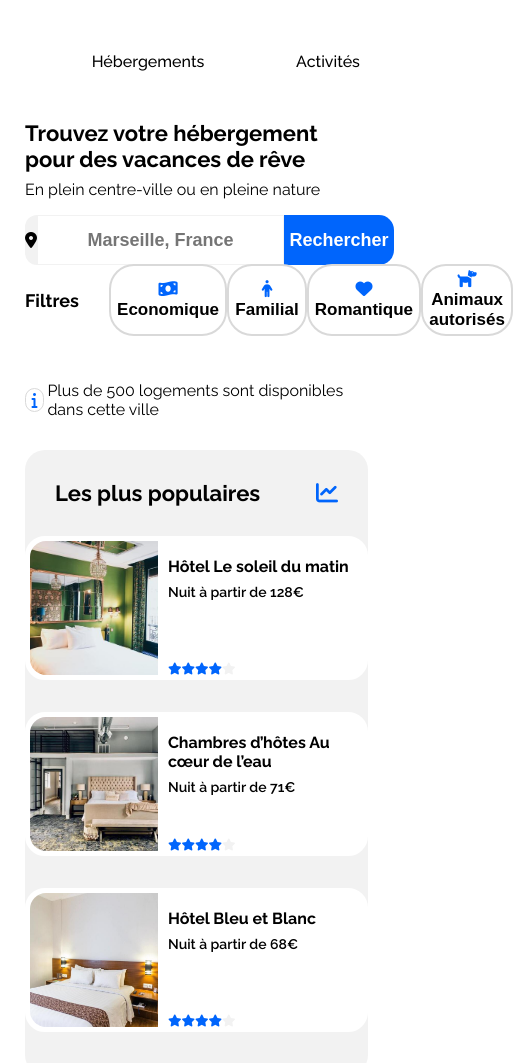
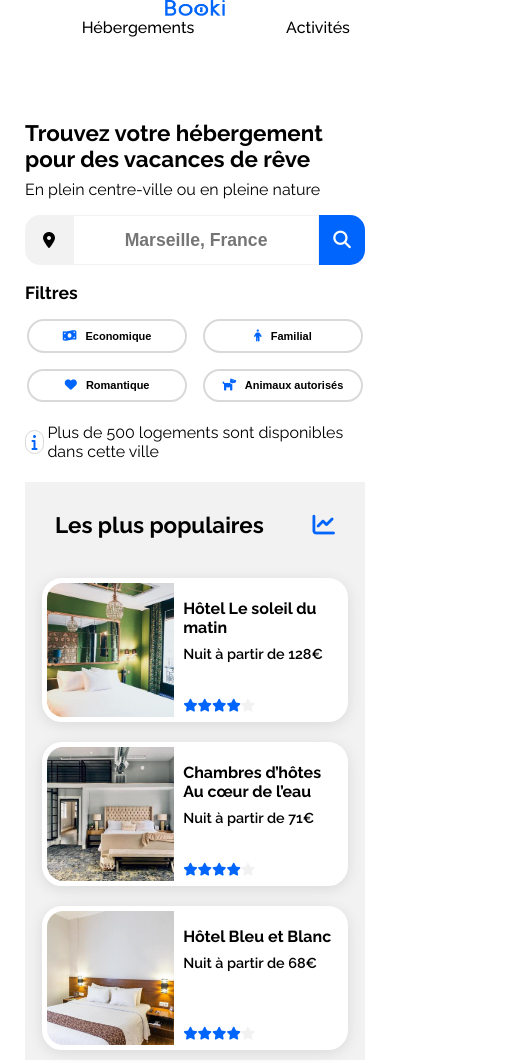
Before and after one commit to ELME37/Projet_Booki, a plain HTML site: page index.html in a window 390 px wide. Shown: the top 1063 px of the page, 513 px wide, since content can reach past the window. Drawn offline with Linux system fonts and the light colour scheme.

Commit message:
Finalité HTML et CSS + début responsive

```diff
--- a/CSS/styless.css
+++ b/CSS/styless.css
@@ -14,7 +14,7 @@ html, body{
     padding: 0;
     font-family: 'Raleway', Arial, sans-serif;
     font-weight: 400;
-    font-size: 16px;
+    font-size: 1em;
 
 }
 
@@ -88,8 +88,8 @@ ul{
 .navigation-list__item{
     display: block;
     height: 100%;
-    width:114px;
-    margin:0 0 0 66px;
+    width: 114px;
+    margin: 0 0 0 66px;
     padding: 50px 0 0 0;
     border-top:2px solid transparent;
 }
@@ -102,7 +102,7 @@ ul{
     display: block;
     text-align: center;
     width: 100%;
-    font-size: 16px;
+    font-size: 1em;
     font-weight: 500;
 }
 
@@ -121,13 +121,13 @@ ul{
 }
 
 .search-header__title{
-    font-size: 22px;
+    font-size: 1.4em;
     font-weight: 700;
     margin: 0%;
 }
 
 .search-header__subtitle{
-    font-size: 16px;
+    font-size: 1em;
     margin-top: 8px;
 }
 
@@ -147,7 +147,7 @@ ul{
 }
 
 #votre_recherche{
-    font-size: 18px;
+    font-size: 1.1em;
     font-weight: 700;
     text-align:center;
     border: 1px var(--color-gray) solid;
@@ -156,44 +156,59 @@ ul{
 .search-button{
     background-color: var(--color-blue1);
     color: #FFFFFF;
-    font-size: 18px;
+    font-size: 1.1em;
     font-weight: 700;
     padding: 1%;
     border-radius: 0px 15px 15px 0px;
     border-color: transparent;
+}
+
+.search-button:hover{
+    transform: scale(1.1);
+    background-color: #FFFFFF;
+    color: var(--color-blue1);
+    border: 2px var(--color-blue1) solid;
+    box-shadow: 0px 0px 5px var(--color-blue1);
+}
+
+.fa-magnifying-glass{
+    display: none;
 }
 /*#endregion Search */
 /*#region Filter */
 
 .filter{
     display: flex;
-    height: 100px;
     align-items: center;
+    margin-top: 2em;
+    gap: 1em;
 }
 
 .filter-title{
-    font-size: 18px;
+    font-size: 1.1em;
     font-weight: 700;
-    margin-right: 30px ;
+    margin: 0;
 }
 
 .filter-list{
     display: flex;
-    justify-content: space-between;
-    width: 60%;
+    align-items: center;
+    gap: 1em;
 }
 
 .filter-list__item{
-    font-size: 17px;
+    font-size: 1.1em;
     font-weight: 700;
     border-radius: 25px;
     background-color: #FFFFFF;
     border: 2px var(--color-gray2) solid;
-    padding: 2% 3%;
+    padding: 0.8em;
 }
 
 .filter-list__item i{
+    font-size: 1.1em;
     color: var(--color-blue1);
+    padding-right: 0.5em;
 }
 
 .filter-list :hover{
@@ -205,7 +220,7 @@ ul{
 .info{
     display: flex;
     align-items: center;
-    height: 100px;
+    height: 80px;
 }
 
 .info-icon{
@@ -241,7 +256,7 @@ ul{
     align-items: center;
     width: calc(100% - 60px);
     margin: 30px;
-    font-size: 22px;
+    font-size: 1.4em;
     font-weight: 700;
 }
 
@@ -252,16 +267,19 @@ ul{
 }
 
 .lodging-card{
+    width: 30%;
     margin-bottom: 30px;
     background-color: #FFFFFF;
     border: 5px #FFFFFF solid;
     border-radius: 20px;
+    padding-bottom: 0.8em;
+    box-shadow: 0px 3px 15px rgba(0, 0, 0, 0.1);
 }
 
 .lodging-card__figure{
-    width: 246px;
+    width: 100%;
     height: 124px;
-    border-radius: 16px;
+    border-radius: 16px 16px 0 0;
     justify-content: center;
     align-items: center;
     position: relative;
@@ -282,24 +300,28 @@ ul{
 }
 
 .lodging-card__title{
-    font-size: 16px;
+    font-size: 1em;
     font-weight: 700;
     margin-bottom: 0;
     margin-top: 8px;
 }
 
 .lodging-card__price{
-    font-size: 14px;
+    font-size: 0.9em;
     font-weight: 600;
     margin-bottom: 0;
     margin-top: 8px;
 }
 
 .display{
-    font-size: 18px;
+    font-size: 1.1em;
     font-weight: 700;
     border: transparent;
     margin-left: 3%;
+}
+
+.display:hover{
+    text-decoration: underline;
 }
 
 .section--lodging__popular{
@@ -325,17 +347,20 @@ ul{
     flex-direction: column;
     justify-content: center;
     align-items: center;
+
 }
 
 .lodging__popular-card{
     display: flex;
     margin-bottom: 32px;
-    width: 343px;
+    width: calc(100% - 60px);
     height: 144px;
     background-color: #ffffff;
     justify-content: center;
     border-radius: 20Px;
     border: 5px #ffffff solid;
+    box-shadow: 0px 3px 15px rgba(0, 0, 0, 0.1);
+
 }
 
 .lodging__popular-card__figure{
@@ -363,16 +388,17 @@ ul{
     flex-direction:column;
     justify-content: space-between;
     width: calc(100% - 124px);
+    padding-bottom: 0.3em;
 }
 
 .lodging__popular-card__title{
-    font-size: 16px;
+    font-size: 1em;
     font-weight: 700;
     margin-bottom: 0;
 }
 
 .lodging__popular-card__price{
-    font-size: 14px;
+    font-size: 0.9em;
     font-weight: 600;
     margin-bottom: 0px;
     margin-top: 8px;
@@ -386,7 +412,7 @@ ul{
 }
 
 .star i{
-    font-size: 12px;
+    font-size: 0.8em;
 }
 
 .blue{
@@ -406,9 +432,14 @@ ul{
 }
 /*#endregion Lodging and popular */
 /*#region Activity */
+.section--activity{
+    margin-top: 60px;
+}
+
 .activity{
     display: flex;
     justify-content: space-between;
+
 }
 
 .section__header_activity{
@@ -418,14 +449,16 @@ ul{
 .activity-card{
     display: flex;
     flex-direction: column;
-    width: calc(100% / 4 - 30px);
+    width: calc(100% / 4 - 2%);
     border-radius: 20px;
+    background-color: #FFFFFF;
+    box-shadow: 0px 3px 15px rgba(0, 0, 0, 0.1);
 }
 
 .activity-card__figure{
     width: 100%;
     height: 388px;
-    border-radius: 20px;
+    border-radius: 20px 20px 0 0;
     justify-content: center;
     align-items: center;
     position: relative;
@@ -465,8 +498,9 @@ ul{
 }
 
 .information-title{
-    font-size: 18px;
+    font-size: 1.1em;
     font-size: 700;
+    margin: 45px 0 20px 0;
 }
 
 .information-list{
@@ -485,3 +519,137 @@ ul{
 }
 
 /*#endregion Footer */
+
+@media screen and (max-width: 1024px) {
+
+
+    .section--page-content{
+        flex-direction: column;
+    }
+
+    .section--lodging{
+        width: 100%;
+    }
+
+    .filter{
+        flex-direction: column;
+        align-items: baseline;
+    }
+
+    .section--lodging__popular{
+        width: 100%;
+        margin-top: 50px;
+        height: auto;
+    }
+
+    .lodging__popular{
+        flex-direction: row;
+        justify-content: space-around;
+    }
+
+    .lodging__popular-card{
+        width: 30%;
+    }
+
+    .activity-card{
+        height: 270px;
+    }
+
+    }
+
+    @media screen and (max-width: 767.98px) {
+
+        .menu{
+            flex-direction: column;
+            justify-content: center;
+        }
+
+        .navigation-list__item{
+            padding:  0 0 20px 0;
+            border-bottom:2px solid transparent;
+        }
+
+        .navigation-list__item:hover{
+            border-top-color:transparent;
+            border-bottom-color:var(--color-blue1);
+        }
+
+        .button_title{
+            display: none;
+        }
+
+        .fa-magnifying-glass{
+            display: inline;
+            padding: 0.5em;
+        }
+
+        .filter-list{
+            flex-wrap: wrap;
+            width: 100%;
+            justify-content: center;
+        }
+
+        .filter-list__item{
+            width: calc(50% - 3%);
+            font-size: 11px;
+        }
+
+        .section--page-content{
+            flex-direction: column-reverse;
+        }
+
+        .section--lodging__popular{
+
+            margin: 0;
+            border-radius: 0px;
+        }
+
+        .lodging__popular{
+            flex-direction: column;
+
+        }
+
+        .lodging__popular-card{
+            width: 90%;
+            margin: 10px auto;
+        }
+
+        .section--lodging{
+            height: auto;
+            border-radius: 0px;
+            background-color: #FFFFFF;
+        }
+
+        .lodging{
+            flex-direction: column;
+        }
+
+        .lodging-card{
+            width: 90%;
+            margin: 10px auto;
+        }
+
+        .display{
+            background-color: #FFFFFF;
+        }
+
+        .activity{
+            flex-direction: column;
+        }
+
+        .activity-card{
+            width: 90%;
+            margin: 10px auto;
+        }
+
+        .footer-information{
+            flex-direction: column;
+            width: 100%;
+            height: auto;
+        }
+
+        .information{
+            width: 100%;
+            margin-left: 10%;
+        }
+      }
--- a/index.html
+++ b/index.html
@@ -3,7 +3,7 @@
 
 <head>
     <meta charset="UTF-8" />
-
+    <meta name="viewport" content="width=device-width, initial-scale=1.0">
     <title>Booki</title>
 
     <link rel="stylesheet" href="https://cdnjs.cloudflare.com/ajax/libs/font-awesome/6.3.0/css/all.min.css"
@@ -63,7 +63,10 @@
                     </div>
                     <input name="votre_recherche" id="votre_recherche" placeholder="Marseille, France" />
                     <button class="search-button">
-                        Rechercher
+                        <span class="button_title">
+                            Rechercher
+                        </span>
+                        <i class="fa-solid fa-magnifying-glass"></i>
                     </button>
                 </form>
 
@@ -288,7 +291,6 @@
                 <section class="section section--lodging__popular">
 
                     <header class="section-header__lodging__popular">
-
                         <h2 class="header__lodging-title">
                             Les plus populaires
                             <i class="fa-solid fa-chart-line"></i>
```
